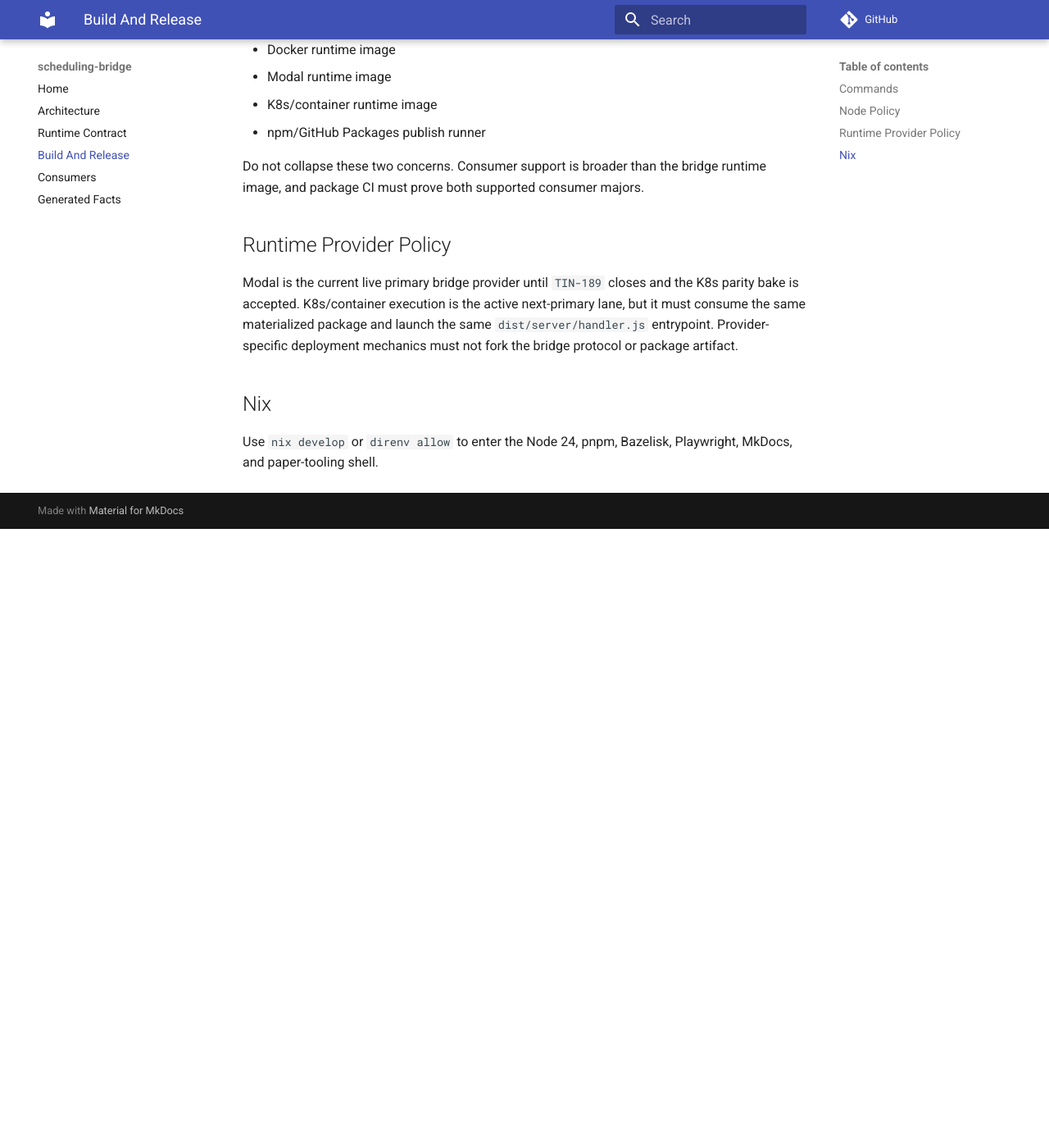
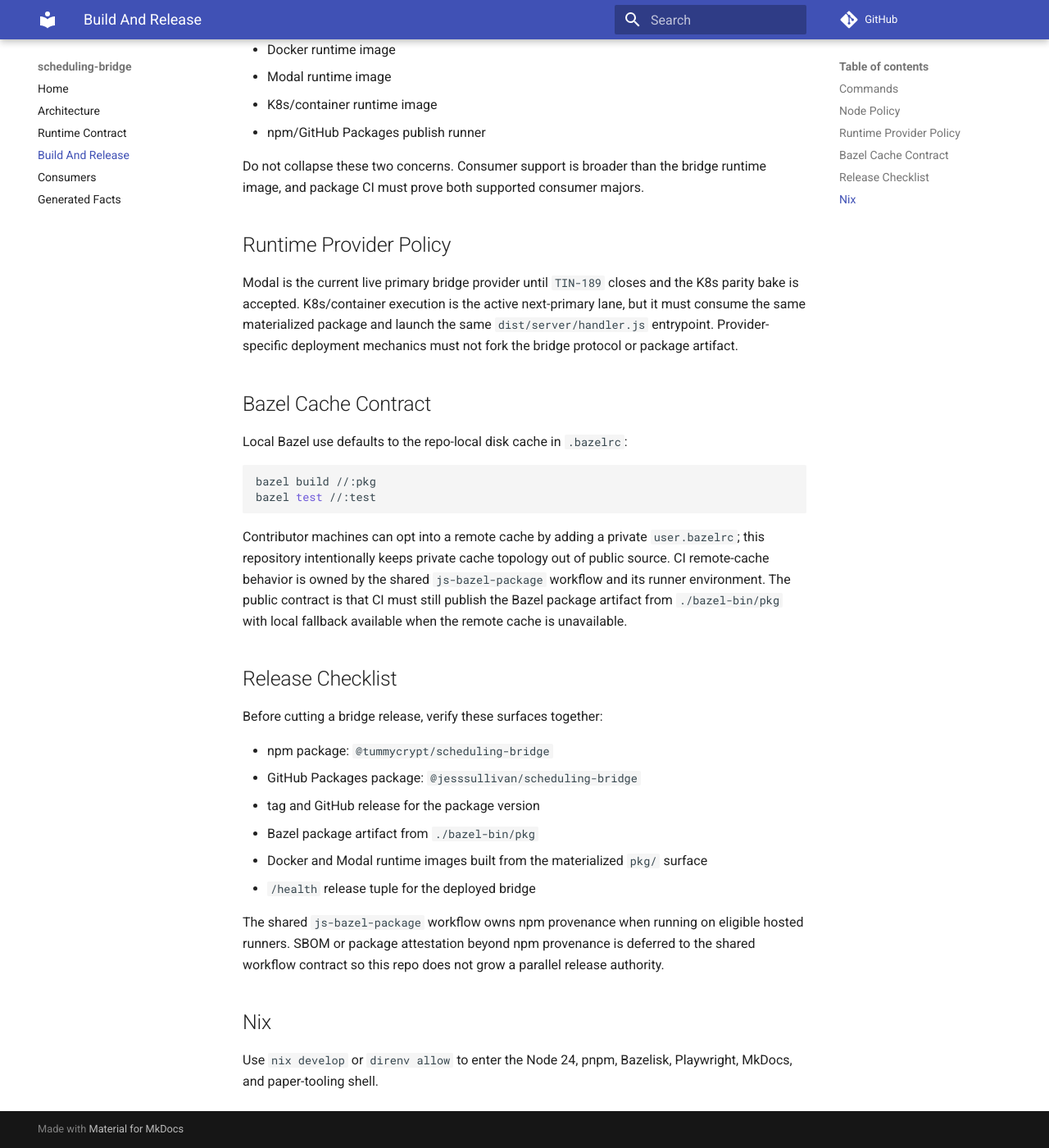
Before and after one commit to Jesssullivan/scheduling-bridge, an MkDocs documentation site: the page built from docs/build-and-release.md, in a window 1280 px wide and 1400 px high, scrolled down 1151 px. Shown: the whole window at 82% size. Built offline with MkDocs 1.6.1 and Material for MkDocs 9.7.7, drawn with Linux system fonts in a browser that asks for light colours; comment, search, counter and statistics services are not loaded; before the commit the page ends 1796 px from its top, so only the background shows below that.

Commit message:
chore: harden bridge workflow authority guardrails

````diff
--- a/docs/build-and-release.md
+++ b/docs/build-and-release.md
@@ -59,6 +59,38 @@ lane, but it must consume the same materialized package and launch the same
 `dist/server/handler.js` entrypoint. Provider-specific deployment mechanics
 must not fork the bridge protocol or package artifact.
 
+## Bazel Cache Contract
+
+Local Bazel use defaults to the repo-local disk cache in `.bazelrc`:
+
+```bash
+bazel build //:pkg
+bazel test //:test
+```
+
+Contributor machines can opt into a remote cache by adding a private
+`user.bazelrc`; this repository intentionally keeps private cache topology out
+of public source. CI remote-cache behavior is owned by the shared
+`js-bazel-package` workflow and its runner environment. The public contract is
+that CI must still publish the Bazel package artifact from `./bazel-bin/pkg`
+with local fallback available when the remote cache is unavailable.
+
+## Release Checklist
+
+Before cutting a bridge release, verify these surfaces together:
+
+- npm package: `@tummycrypt/scheduling-bridge`
+- GitHub Packages package: `@jesssullivan/scheduling-bridge`
+- tag and GitHub release for the package version
+- Bazel package artifact from `./bazel-bin/pkg`
+- Docker and Modal runtime images built from the materialized `pkg/` surface
+- `/health` release tuple for the deployed bridge
+
+The shared `js-bazel-package` workflow owns npm provenance when running on
+eligible hosted runners. SBOM or package attestation beyond npm provenance is
+deferred to the shared workflow contract so this repo does not grow a parallel
+release authority.
+
 ## Nix
 
 Use `nix develop` or `direnv allow` to enter the Node 24, pnpm, Bazelisk,
````
Also changed, not shown: 3 other files.
